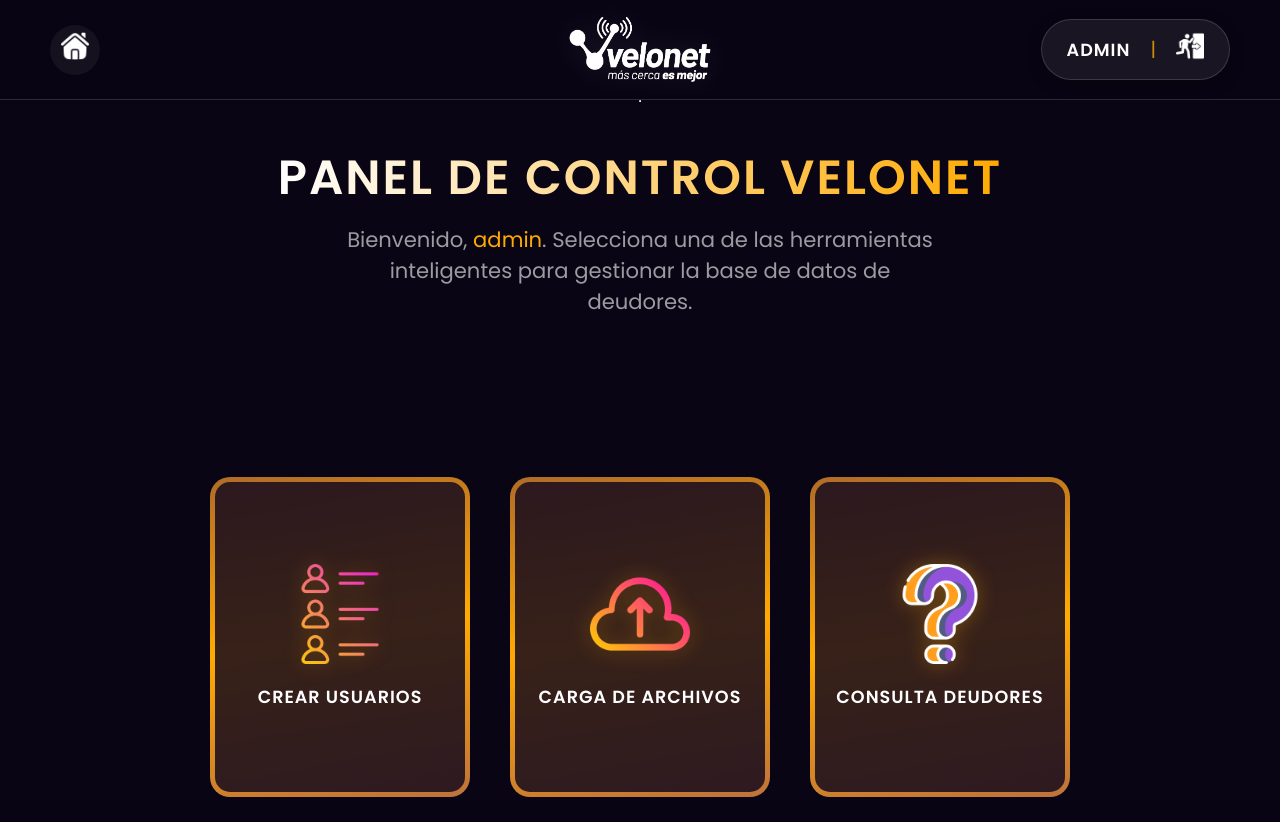
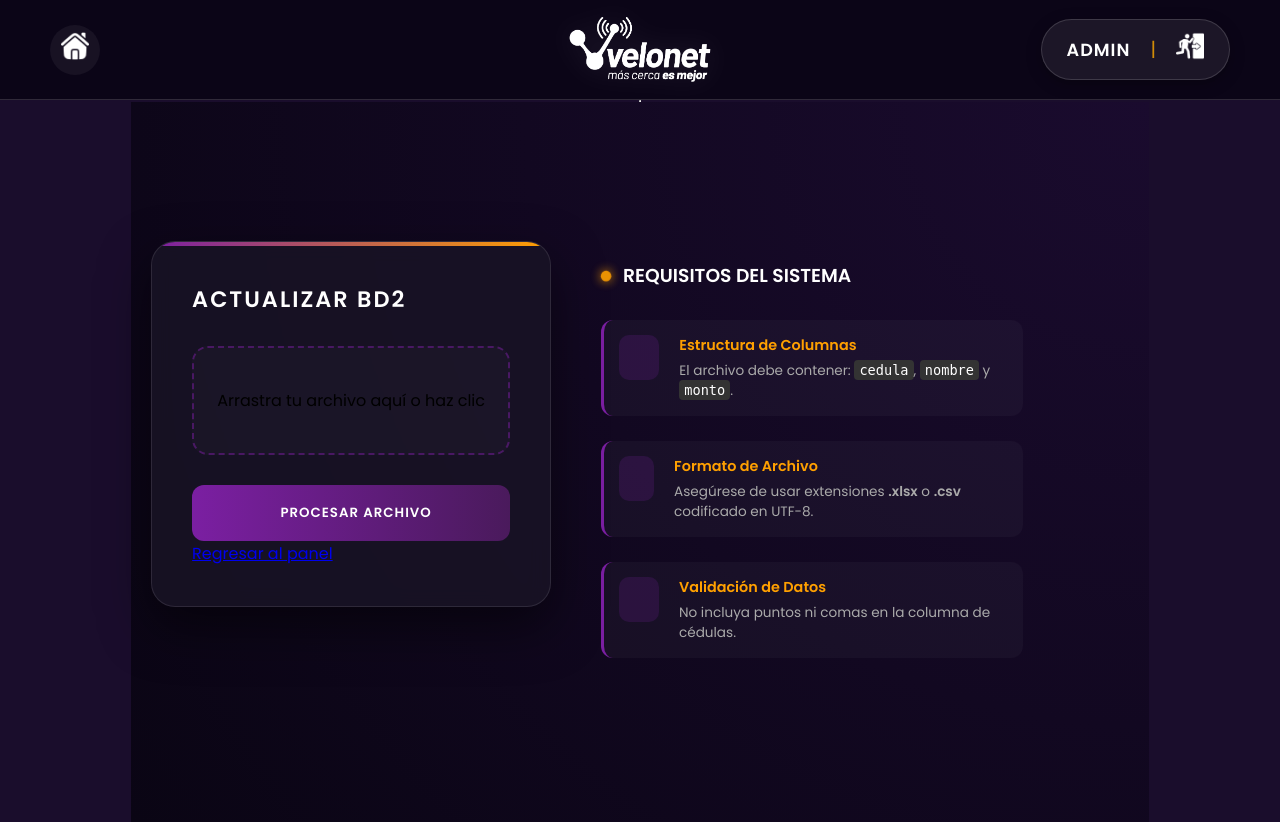
Before and after one commit to juanDavid0413/Consulta-deudores, a Django app: page /accounts/dashboard/ in a window 1280 px wide. Before the commit the page ends 797 px from the top, so only its background shows below. Run offline with Django 5.2, Linux system fonts and the light colour scheme; a user stored in the database is signed in.

Commit message:
se añade uploads funcional para carga de archivos

```diff
--- a/deudores/apps/accounts/models.py
+++ b/deudores/apps/accounts/models.py
@@ -5,4 +5,6 @@
     permissions = [
         ("can_upload_excel", "Puede cargar archivos Excel"),
         ("can_consult_debtors", "Puede consultar deudores"),
+        ("can_upload_excel", "Puede cargar archivos Excel a BD2"),
+
     ]
--- a/deudores/apps/uploads/urls.py
+++ b/deudores/apps/uploads/urls.py
@@ -0,0 +1,8 @@
+from django.urls import path
+from .views import upload_bd2
+
+app_name = 'uploads'
+
+urlpatterns = [
+    path('bd2/', upload_bd2, name='upload_bd2'),
+]
--- a/deudores/deudores/urls.py
+++ b/deudores/deudores/urls.py
@@ -24,5 +24,6 @@
     path('admin/', admin.site.urls),
     path('accounts/', include('apps.accounts.urls')),
     path("queries/", include("apps.queries.urls")),
+    path('uploads/', include('apps.uploads.urls')),
 
 ]
--- a/deudores/static/css/dashboard.css
+++ b/deudores/static/css/dashboard.css
@@ -8,15 +8,15 @@
     flex-direction: row;
     justify-content: center;
     flex-wrap: wrap;
-    margin-top: 100px; /* Ajustado para el nuevo header grande */
+    margin-top: 20px;
     gap: 40px;
 }
 
 /* Contenedor de la tarjeta con efecto Glow */
 .Menu-card {
     position: relative;
-    width: 260px;
-    height: 320px;
+    width: 330px;
+    height: 425px;
     border-radius: 20px;
     display: flex;
     flex-direction: column;
@@ -28,13 +28,13 @@
     z-index: 1;
 }
 
-/* Borde animado de la tarjeta */
+/* Borde animado de la tarjeta*/
 .Menu-card::before {
     content: '';
     position: absolute;
     top: -50%; left: -50%;
     width: 200%; height: 200%;
-    background: linear-gradient(-45deg, #692A86, #FFAA00, #4a1a5c);
+    background: linear-gradient(-45deg, #b516ff, #FFAA00, #d470f8);
     z-index: -2;
     animation: rotate-border 6s linear infinite;
 }
@@ -84,7 +84,7 @@
 
 .Menu-card p {
     color: #fff;
-    font-size: 1.1em;
+    font-size: 1.4em;
     font-weight: 600;
     text-transform: uppercase;
     letter-spacing: 1px;
--- a/deudores/templates/accounts/dashboard.html
+++ b/deudores/templates/accounts/dashboard.html
@@ -1,75 +1,269 @@
+{% extends "base.html" %}
 
-{% extends "base.html" %}
-{% load static %}
-{% block title %}Dashboard{% endblock %}
 {% block content %}
-{% block extra_css %}
-<link rel="stylesheet" href="{% static 'css/dashboard.css' %}">
-{% endblock %}
+<div class="main-container">
+    <div class="content-wrapper">
 
-<body>
-
-    <div id="Saludo" style="text-align: center; margin-bottom: 50px;">
-        <h1 style="font-size: 2.5em; font-weight: 800; letter-spacing: 2px; text-transform: uppercase; background: linear-gradient(90deg, #fff, #FFAA00); -webkit-background-clip: text; -webkit-text-fill-color: transparent;">
-            Panel de Control Velonet
-        </h1>
-        <p style="color: rgba(255,255,255,0.6); font-size: 1.1em; max-width: 600px; margin: 10px auto;">
-            Bienvenido, <span style="color: #FFAA00;">{{ user.username }}</span>. Selecciona una de las herramientas inteligentes para gestionar la base de datos de deudores.
-        </p>
+        <div class="upload-section">
+            <div class="glass-card">
+                <div class="card-header">
+                    <i class="fas fa-database header-icon"></i>
+                    <h2>Actualizar BD2</h2>
                 </div>
 
-    <div id="Menu">
-        {% if perms.auth.add_user %}
-        <a href="{% url 'create_user' %}" class="Menu-card">
-            <div class="Menu-card-inner">
-                <img src="{% static 'images/cliente.png' %}" alt="Usuarios" class="Cards-img">
-                <p>Crear usuarios</p>
-            </div>
-        </a>
-        {% endif %}
+                <form method="post" enctype="multipart/form-data" class="upload-form">
+                    {% csrf_token %}
 
-        {% if perms.accounts.can_upload_excel %}
-        <a href="#" class="Menu-card">
-            <div class="Menu-card-inner">
-                <img src="{% static 'images/carga-en-la-nube.png' %}" alt="Carga" class="Cards-img">
-                <p>Carga de archivos</p>
-            </div>
-        </a>
-        {% endif %}
-
-        {% if perms.auth.can_consult_debtors %}
-        <a href="{% url 'consulta_deudor' %}" class="Menu-card">
-            <div class="Menu-card-inner">
-                <img src="{% static 'images/signo-de-interrogacion.png' %}" alt="Consulta" class="Cards-img">
-                <p>Consulta Deudores</p>
-            </div>
-        </a>
-        {% endif %}
-    </div>
-
-    {% if show_welcome_anim %}
-    <div id="welcome-screen">
-        <div class="welcome-content">
-            <img src="{% static 'images/Logo3.png' %}" alt="Velonet" class="welcome-logo">
-            <div class="welcome-bar">
-                <div class="progress-fill"></div>
-            </div>
-            <p class="welcome-text">Iniciando Sesión Segura...</p>
+                    <div class="drop-zone" id="drop-zone">
+                        <input type="file" name="file" id="file-upload" accept=".xlsx,.csv" required>
+                        <div class="drop-zone-content">
+                            <i class="fas fa-file-excel animated-icon"></i>
+                            <p id="file-label">Arrastra tu archivo aquí o haz clic</p>
+                            <span id="file-name-display" class="file-name-hidden"></span>
                         </div>
                     </div>
 
+                    <button type="submit" class="btn-velonet">
+                        <i class="fas fa-rocket"></i> PROCESAR ARCHIVO
+                    </button>
+                </form>
+
+                <a href="{% url 'dashboard' %}" class="link-cancel">Regresar al panel</a>
+            </div>
+        </div>
+
+        <div class="info-section">
+            <div class="info-header">
+                <span class="pulse-dot"></span>
+                <h3>REQUISITOS DEL SISTEMA</h3>
+            </div>
+
+            <div class="requirement-item">
+                <div class="icon-box"><i class="fas fa-table"></i></div>
+                <div>
+                    <h4>Estructura de Columnas</h4>
+                    <p>El archivo debe contener: <code class="code-glow">cedula</code>, <code class="code-glow">nombre</code> y <code class="code-glow">monto</code>.</p>
+                </div>
+            </div>
+
+            <div class="requirement-item">
+                <div class="icon-box"><i class="fas fa-file-csv"></i></div>
+                <div>
+                    <h4>Formato de Archivo</h4>
+                    <p>Asegúrese de usar extensiones <strong>.xlsx</strong> o <strong>.csv</strong> codificado en UTF-8.</p>
+                </div>
+            </div>
+
+            <div class="requirement-item">
+                <div class="icon-box"><i class="fas fa-exclamation-triangle"></i></div>
+                <div>
+                    <h4>Validación de Datos</h4>
+                    <p>No incluya puntos ni comas en la columna de cédulas.</p>
+                </div>
+            </div>
+        </div>
+
+    </div>
+</div>
+
+<style>
+    :root {
+        --primary-glow: #7b1fa2;
+        --secondary-glow: #ffa000;
+        --dark-bg: #0a0514;
+        --glass-bg: rgba(26, 20, 38, 0.8);
+    }
+
+    .main-container {
+        min-height: 90vh;
+        background: radial-gradient(circle at top right, #1a0b2e, var(--dark-bg));
+        display: flex;
+        align-items: center;
+        justify-content: center;
+        padding: 20px;
+        font-family: 'Inter', sans-serif;
+    }
+
+    .content-wrapper {
+        display: flex;
+        flex-direction: row;
+        gap: 50px;
+        max-width: 1000px;
+        width: 100%;
+        align-items: flex-start;
+    }
+
+    /* Tarjeta de Carga con Estilo Velonet */
+    .glass-card {
+        background: var(--glass-bg);
+        backdrop-filter: blur(10px);
+        border: 1px solid rgba(255, 255, 255, 0.1);
+        border-radius: 24px;
+        padding: 40px;
+        box-shadow: 0 20px 50px rgba(0,0,0,0.5);
+        flex: 1;
+        min-width: 400px;
+        position: relative;
+        overflow: hidden;
+    }
+
+    .glass-card::before {
+        content: "";
+        position: absolute;
+        top: 0; left: 0; width: 100%; height: 4px;
+        background: linear-gradient(90deg, var(--primary-glow), var(--secondary-glow));
+    }
+
+    .header-icon {
+        color: var(--secondary-glow);
+        font-size: 1.5rem;
+        margin-bottom: 10px;
+    }
+
+    .card-header h2 {
+        color: white;
+        text-transform: uppercase;
+        letter-spacing: 2px;
+        font-size: 1.4rem;
+        margin-bottom: 30px;
+    }
+
+    /* Zona de Drop Interactiva */
+    .drop-zone {
+        border: 2px dashed rgba(123, 31, 162, 0.5);
+        border-radius: 16px;
+        padding: 40px 20px;
+        text-align: center;
+        position: relative;
+        transition: 0.3s;
+        background: rgba(255, 255, 255, 0.02);
+    }
+
+    .drop-zone:hover {
+        border-color: var(--secondary-glow);
+        background: rgba(255, 160, 0, 0.05);
+    }
+
+    .animated-icon {
+        font-size: 3rem;
+        color: var(--primary-glow);
+        margin-bottom: 15px;
+        filter: drop-shadow(0 0 10px var(--primary-glow));
+    }
+
+    #file-upload {
+        position: absolute;
+        width: 100%;
+        height: 100%;
+        top: 0; left: 0;
+        opacity: 0;
+        cursor: pointer;
+    }
+
+    .btn-velonet {
+        width: 100%;
+        margin-top: 30px;
+        padding: 18px;
+        border: none;
+        border-radius: 12px;
+        background: linear-gradient(90deg, var(--primary-glow), #4a1a5c);
+        color: white;
+        font-weight: bold;
+        letter-spacing: 1px;
+        cursor: pointer;
+        transition: 0.3s;
+        display: flex;
+        justify-content: center;
+        align-items: center;
+        gap: 10px;
+    }
+
+    .btn-velonet:hover {
+        transform: translateY(-3px);
+        box-shadow: 0 10px 20px rgba(123, 31, 162, 0.4);
+    }
+
+    /* Sección de Instrucciones Lateral */
+    .info-section {
+        flex: 0.8;
+        color: white;
+        padding-top: 20px;
+    }
+
+    .info-header {
+        display: flex;
+        align-items: center;
+        gap: 12px;
+        margin-bottom: 30px;
+    }
+
+    .pulse-dot {
+        width: 10px; height: 10px;
+        background: var(--secondary-glow);
+        border-radius: 50%;
+        box-shadow: 0 0 10px var(--secondary-glow);
+        animation: pulse 2s infinite;
+    }
+
+    .requirement-item {
+        display: flex;
+        gap: 20px;
+        margin-bottom: 25px;
+        background: rgba(255, 255, 255, 0.03);
+        padding: 15px;
+        border-radius: 12px;
+        border-left: 3px solid var(--primary-glow);
+    }
+
+    .icon-box {
+        background: rgba(123, 31, 162, 0.2);
+        width: 45px; height: 45px;
+        display: flex;
+        align-items: center; justify-content: center;
+        border-radius: 10px;
+        color: var(--primary-glow);
+        font-size: 1.2rem;
+    }
+
+    .requirement-item h4 {
+        margin: 0; color: var(--secondary-glow);
+        font-size: 0.9rem;
+    }
+
+    .requirement-item p {
+        margin: 5px 0 0; color: #aaa;
+        font-size: 0.85rem;
+    }
+
+    .code-glow {
+        color: #fff;
+        background: #333;
+        padding: 2px 5px;
+        border-radius: 4px;
+        font-family: monospace;
+    }
+
+    @keyframes pulse {
+        0% { transform: scale(0.95); opacity: 0.7; }
+        70% { transform: scale(1.1); opacity: 1; }
+        100% { transform: scale(0.95); opacity: 0.7; }
+    }
+
+    @media (max-width: 850px) {
+        .content-wrapper { flex-direction: column; align-items: center; }
+        .glass-card { min-width: 100%; }
+    }
+</style>
+
 <script>
-        document.addEventListener('DOMContentLoaded', function() {
-            const screen = document.getElementById('welcome-screen');
-            if (screen) {
-                setTimeout(() => {
-                    screen.classList.add('fade-out');
-                    setTimeout(() => screen.remove(), 800);
-                }, 2500);
+    const fileInput = document.getElementById('file-upload');
+    const label = document.getElementById('file-label');
+
+    fileInput.addEventListener('change', function() {
+        if (this.files.length > 0) {
+            label.innerHTML = `<span style="color: #25D366">✓ ${this.files[0].name} seleccionado</span>`;
+            document.getElementById('drop-zone').style.borderColor = "#25D366";
         }
     });
 </script>
-{% endif %}
-
-</body>
 {% endblock %}
--- a/deudores/templates/queries/queries_form.html
+++ b/deudores/templates/queries/queries_form.html
@@ -19,7 +19,7 @@
                 <h2>Consulta de Deudores</h2>
                 <p>Número de Cédula</p>
                 {{ form.cedula }}
-                <button type="submit" class="btn-submit">🔍 CONSULTAR AHORA</button>
+                <button type="submit" class="btn-submit">CONSULTAR AHORA</button>
             </form>
         </div>
     </div>
--- /dev/null
+++ b/deudores/templates/uploads/error.html
@@ -0,0 +1,3 @@
+<h2>❌ Error</h2>
+<p>{{ error }}</p>
+<a href="{% url 'uploads:upload_bd2' %}">Volver</a>
--- /dev/null
+++ b/deudores/templates/uploads/upload_success.html
@@ -0,0 +1,3 @@
+<h2>✔ Carga exitosa</h2>
+<p>Registros cargados: {{ rows }}</p>
+<a href="{% url 'uploads:upload_bd2' %}">Cargar otro archivo</a>
```
Also changed, not shown: deudores/apps/uploads/views.py (+72 -1 lines), deudores/templates/uploads/upload.html (added, +122 -0 lines), deudores/db.sqlite3. Lines whose indentation alone changed are shown as unchanged.
